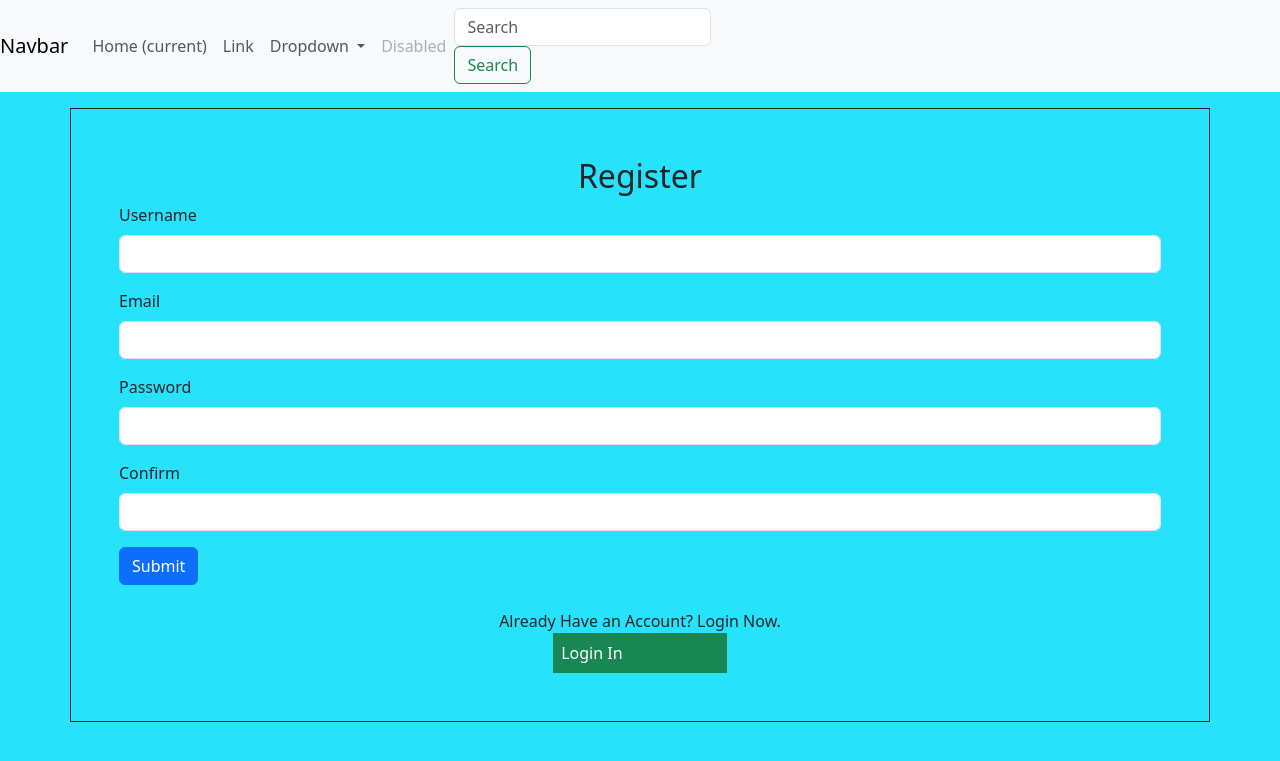
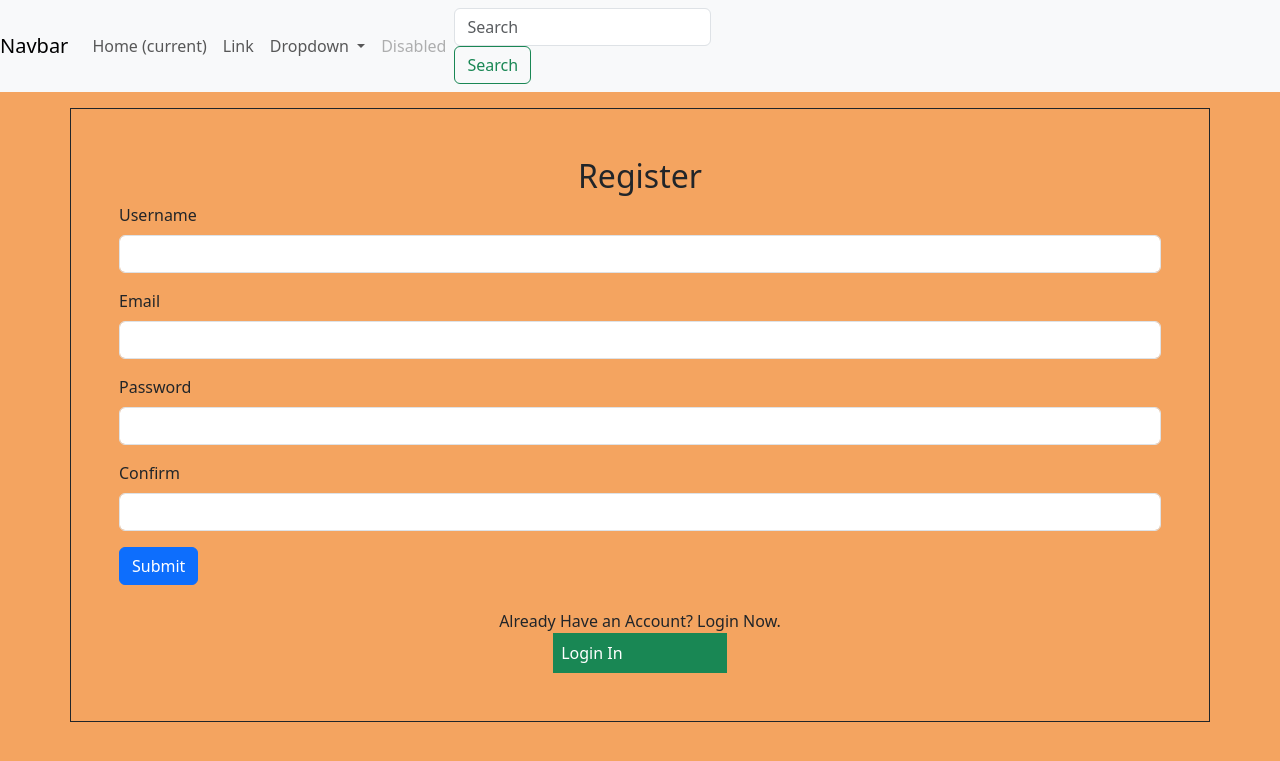
Before and after one commit to ZeuSydez/zehard, a Flask app: page /register/ in a window 1280 px wide. Shown: the top 761 px of the page. Run offline with Flask 3, Linux system fonts and the light colour scheme.

Commit message:
bir tane daha test

```diff
--- a/project/static/css/main.css
+++ b/project/static/css/main.css
@@ -1,3 +1,3 @@
 body {
-    background-color: #26e2fb;
+    background-color: #f4a460;
 }
```
